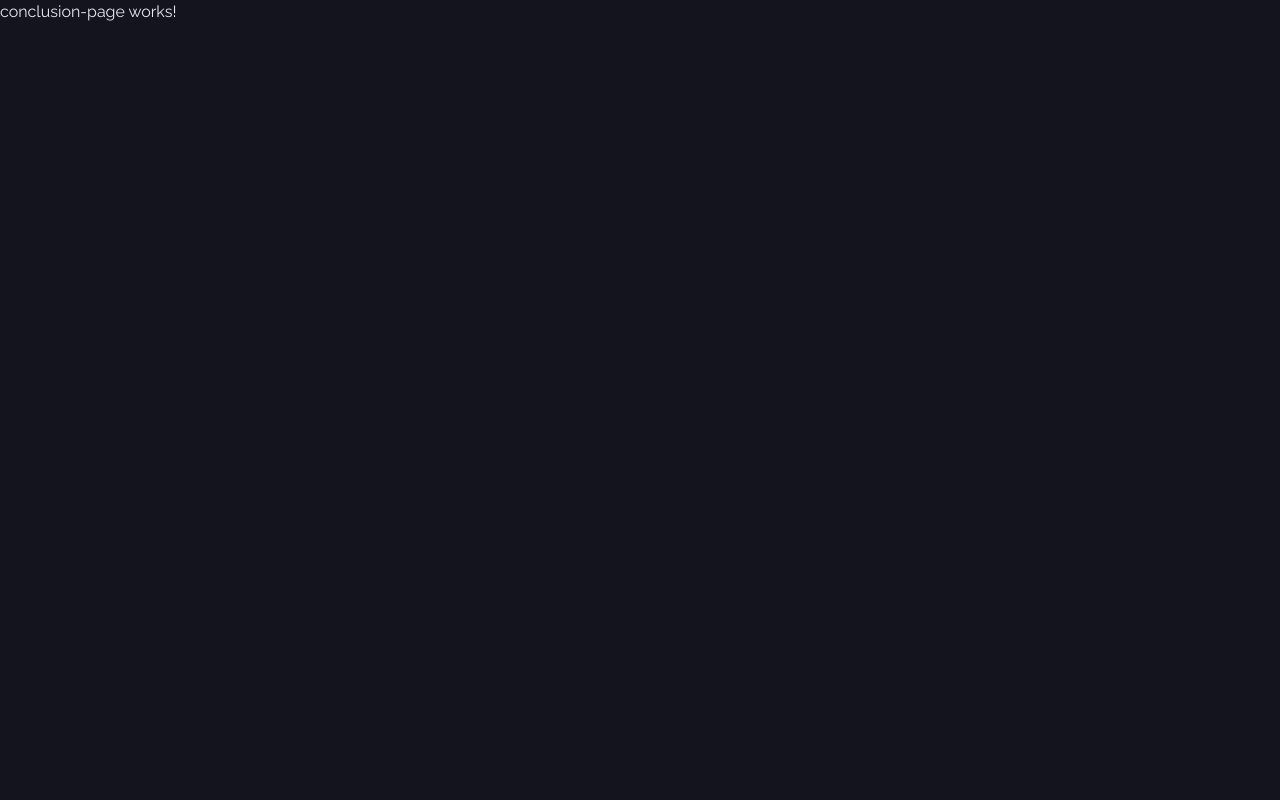
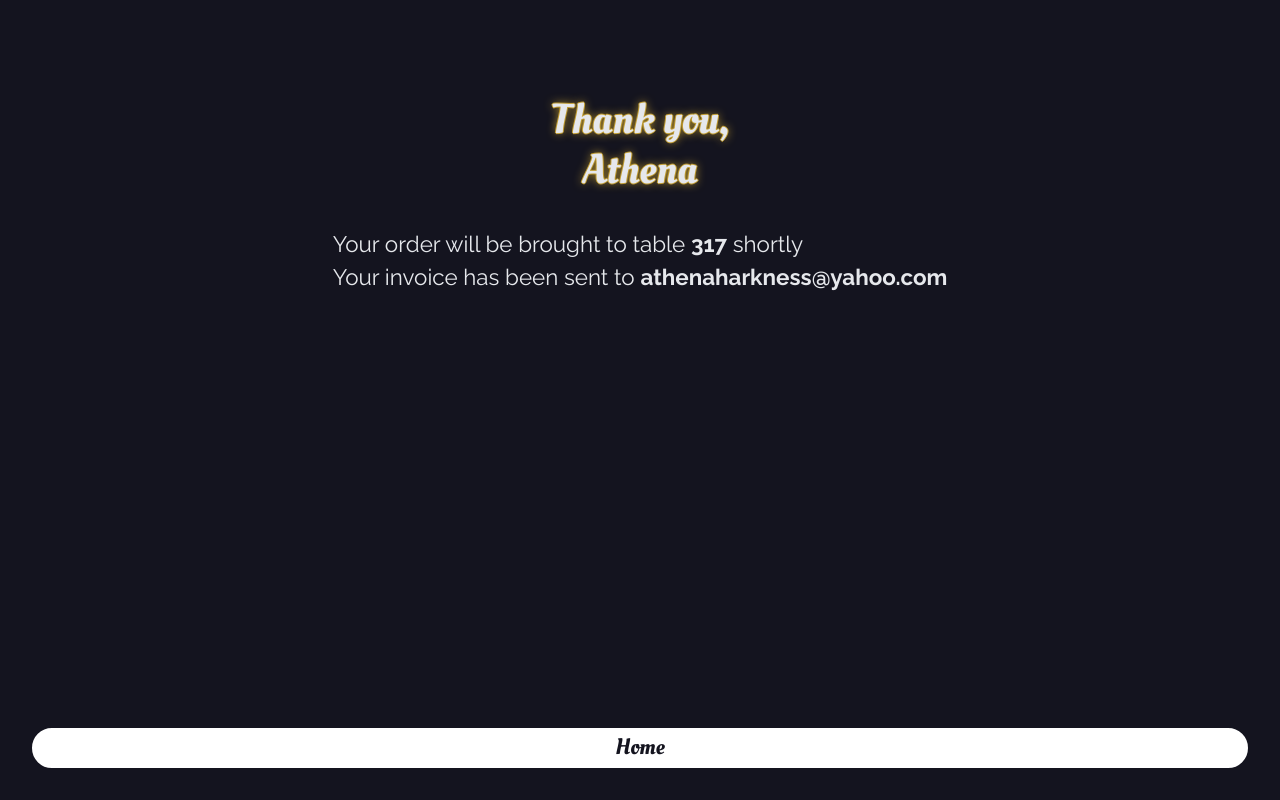
Before and after one commit to FabioSVBBD/celeste-angular, an Angular app: page /conclusion in a window 1280 px wide. Built offline with nearby package versions, Linux system fonts and the light colour scheme.

Commit message:
Completed Tasting Journey

```diff
--- a/src/app/pages/conclusion-page/conclusion-page.component.html
+++ b/src/app/pages/conclusion-page/conclusion-page.component.html
@@ -1 +1,19 @@
-<p>conclusion-page works!</p>
+<article class="flex flex-col justify-between items-center w-full h-full p-8">
+  <section class="flex flex-col mt-16">
+    <app-title class="text-3xl font-oleo text-center"
+      >Thank you, <br />
+      {{ user.name }}</app-title
+    >
+
+    <section class="text-left text-md mt-8">
+      <p>
+        Your order will be brought to table <b>{{ table }}</b> shortly
+      </p>
+      <p>
+        Your invoice has been sent to <b>{{ user.email }}</b>
+      </p>
+    </section>
+  </section>
+
+  <app-button (click)="homeClicked()" class="w-full">Home</app-button>
+</article>
--- a/src/app/pages/conclusion-page/conclusion-page.component.ts
+++ b/src/app/pages/conclusion-page/conclusion-page.component.ts
@@ -1,15 +1,23 @@
 import { Component, OnInit } from '@angular/core';
+import { Router } from '@angular/router';
 
 @Component({
   selector: 'app-conclusion-page',
   templateUrl: './conclusion-page.component.html',
-  styleUrls: ['./conclusion-page.component.css']
+  styleUrls: ['./conclusion-page.component.css'],
 })
 export class ConclusionPageComponent implements OnInit {
+  table: number = 317;
+  user: { name: string; email: string } = {
+    name: 'Athena',
+    email: 'athenaharkness@yahoo.com',
+  };
 
-  constructor() { }
+  constructor(private router: Router) {}
 
-  ngOnInit(): void {
+  ngOnInit(): void {}
+
+  homeClicked() {
+    this.router.navigate(['']);
   }
-
 }
```
